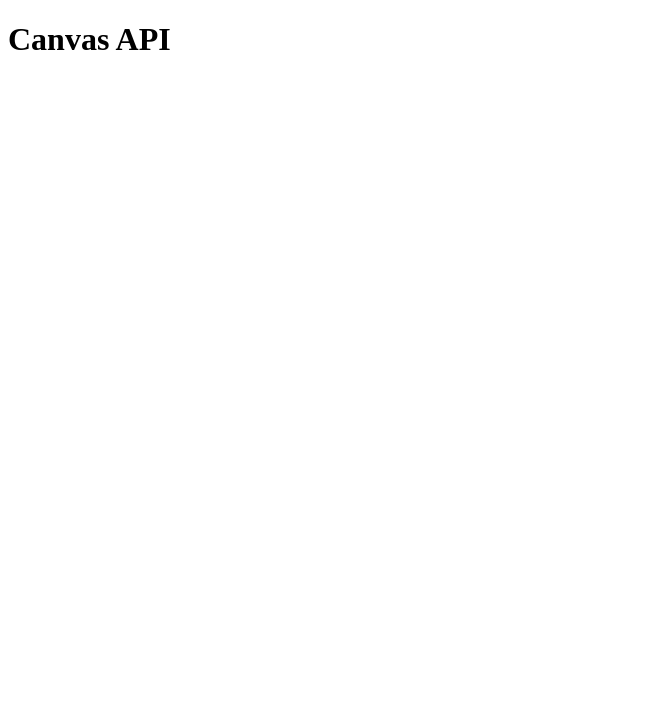
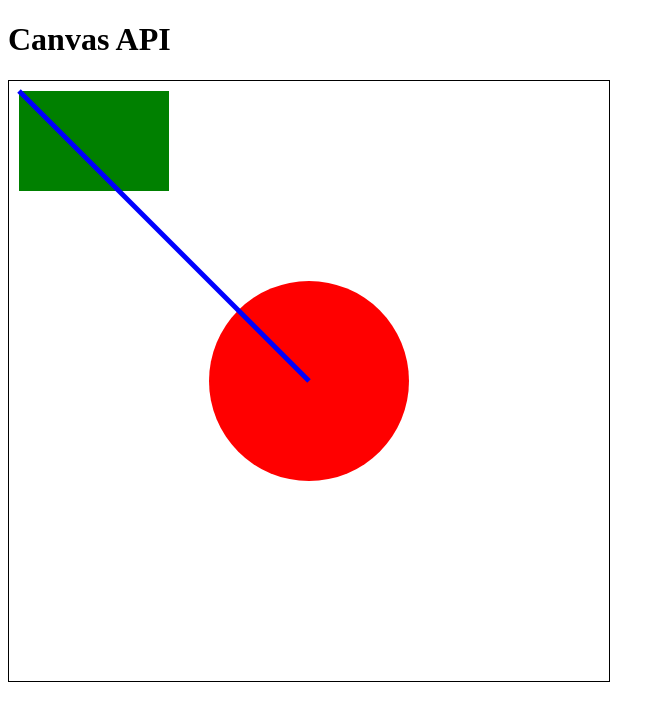
Before and after one commit to SarahPri/Modern-JavaScript-From-The-Beginning, a plain HTML site: page 12-web-browser-apis/03-canvas/index.html in a window 1280 px wide. Shown: the whole page, without its empty margins (0-665 px from the left). Drawn offline with Linux system fonts and the light colour scheme.

Commit message:
Canvas API

```diff
--- a/12-web-browser-apis/03-canvas/index.html
+++ b/12-web-browser-apis/03-canvas/index.html
@@ -5,9 +5,16 @@
     <meta http-equiv="X-UA-Compatible" content="IE=edge" />
     <meta name="viewport" content="width=device-width, initial-scale=1.0" />
     <script src="script.js" defer></script>
+    <style>
+      canvas{
+        border: 1px solid black;
+      }
+    </style>
     <title>Canvas API</title>
   </head>
   <body>
     <h1>Canvas API</h1>
+
+    <canvas id="my-canvas" width="600" height="600"></canvas>
   </body>
 </html>
--- a/12-web-browser-apis/03-canvas/script.js
+++ b/12-web-browser-apis/03-canvas/script.js
@@ -0,0 +1,20 @@
+const canvas = document.getElementById('my-canvas');
+const ctx = canvas.getContext('2d');
+
+
+//Draw rectangle
+ctx.fillStyle = 'green';
+ctx.fillRect(10, 10, 150, 100);
+
+// Draw Circle
+ctx.fillStyle = 'red';
+ctx.arc(300, 300, 100, 0, Math.PI * 2);
+ctx.fill();
+
+// Drawing Lines
+ctx.beginPath();
+ctx.strokeStyle = 'blue'
+ctx.lineWidth = 5
+ctx.moveTo(10, 10);
+ctx.lineTo(300, 300);
+ctx.stroke()
```
